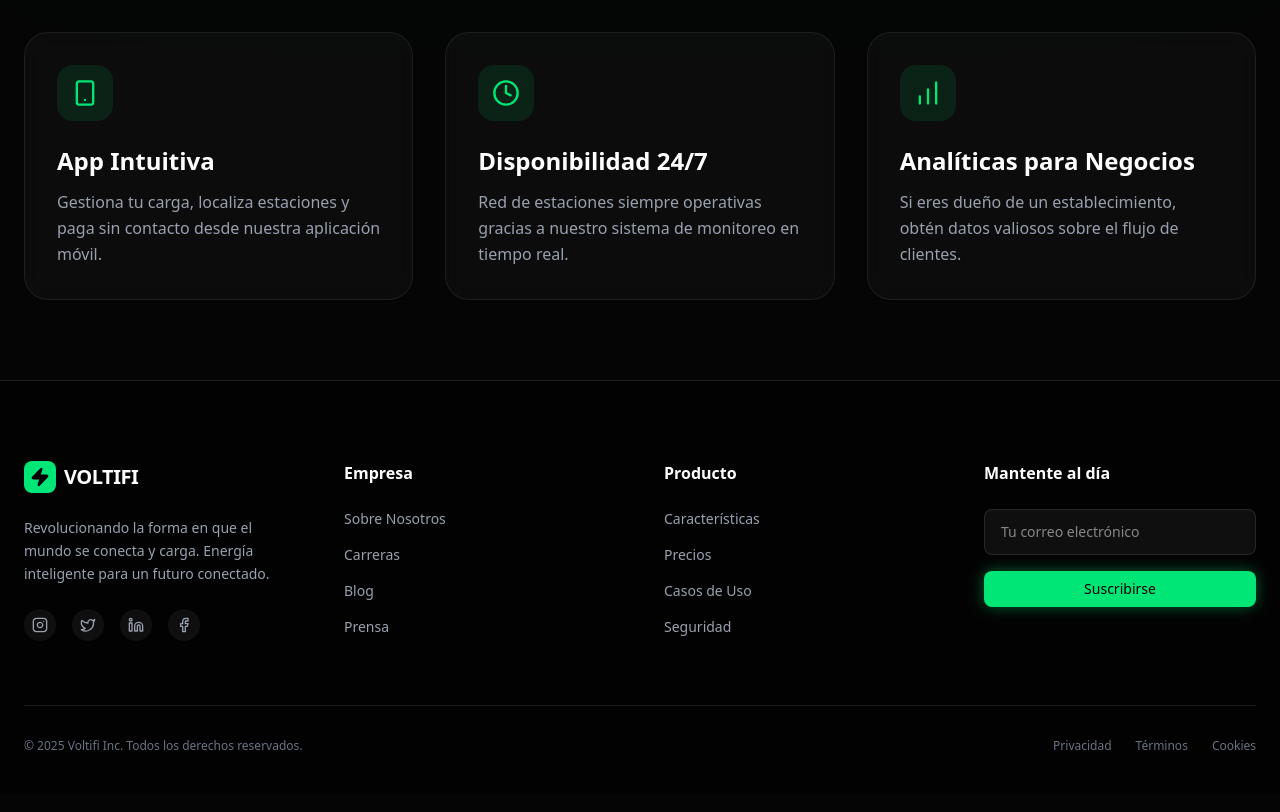
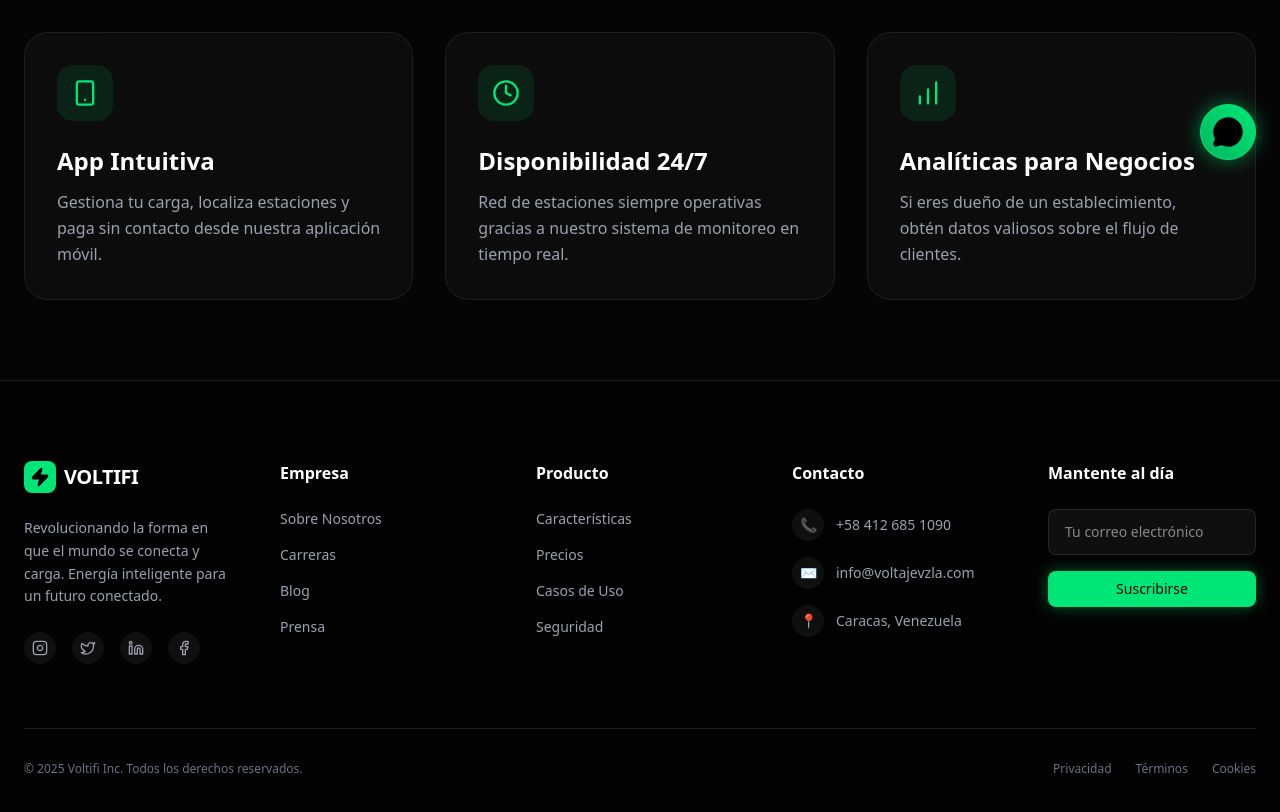
Before and after one commit to ale061191/voltajeVzla, a Next.js app: page /beneficios in a window 1280 px wide. Shown: the part 616-1428 px from the top of the page. Built offline with nearby package versions, Linux system fonts and the light colour scheme.

Commit message:
feat: add whatsapp fab and update contact details

```diff
--- a/src/app/layout.tsx
+++ b/src/app/layout.tsx
@@ -1,6 +1,7 @@
 import type { Metadata } from "next";
 import { Outfit } from "next/font/google"; // Using Outfit for a modern tech look
 import "./globals.css";
+import { WhatsAppFAB } from "@/components/ui/WhatsAppFAB";
 
 const outfit = Outfit({
   variable: "--font-outfit",
@@ -27,6 +28,7 @@ export default function RootLayout({
         className={`${outfit.variable} antialiased bg-background text-foreground bg-[url('/grid-bg.svg')]`} // Added placeholder for grid bg if we add one later
       >
         {children}
+        <WhatsAppFAB />
       </body>
     </html>
   );
--- a/src/components/layout/Footer.tsx
+++ b/src/components/layout/Footer.tsx
@@ -10,7 +10,7 @@ export const Footer = () => {
         <footer className="border-t border-white/10 bg-black/50 backdrop-blur-xl relative z-10 pt-20 pb-10">
             <div className="container mx-auto px-6">
 
-                <div className="grid grid-cols-1 md:grid-cols-2 lg:grid-cols-4 gap-12 mb-16">
+                <div className="grid grid-cols-1 md:grid-cols-2 lg:grid-cols-5 gap-12 mb-16">
                     {/* Brand */}
                     <div className="space-y-6">
                         <Link href="/" className="flex items-center gap-2">
@@ -53,6 +53,25 @@ export const Footer = () => {
                         </ul>
                     </div>
 
+                    {/* Contact Info */}
+                    <div>
+                        <h4 className="font-bold mb-6 text-white">Contacto</h4>
+                        <ul className="space-y-4 text-sm text-gray-400">
+                            <li className="flex items-center gap-3">
+                                <span className="w-8 h-8 rounded-full bg-white/5 flex items-center justify-center text-[#00E676]">📞</span>
+                                <a href="tel:+584126851090" className="hover:text-[#00E676] transition-colors">+58 412 685 1090</a>
+                            </li>
+                            <li className="flex items-center gap-3">
+                                <span className="w-8 h-8 rounded-full bg-white/5 flex items-center justify-center text-[#00E676]">✉️</span>
+                                <a href="mailto:info@voltajevzla.com" className="hover:text-[#00E676] transition-colors">info@voltajevzla.com</a>
+                            </li>
+                            <li className="flex items-center gap-3">
+                                <span className="w-8 h-8 rounded-full bg-white/5 flex items-center justify-center text-[#00E676]">📍</span>
+                                <span>Caracas, Venezuela</span>
+                            </li>
+                        </ul>
+                    </div>
+
                     {/* Newsletter */}
                     <div>
                         <h4 className="font-bold mb-6 text-white">Mantente al día</h4>
--- a/src/components/sections/BusinessSections.tsx
+++ b/src/components/sections/BusinessSections.tsx
@@ -133,7 +133,7 @@ export const BusinessSections = () => {
                                     </div>
                                     <div className="flex items-center gap-3">
                                         <div className="w-8 h-8 rounded-full bg-white/5 flex items-center justify-center">📞</div>
-                                        +58 412 426 5960
+                                        +58 412 685 1090
                                     </div>
                                 </div>
                             </div>
--- /dev/null
+++ b/src/components/ui/WhatsAppFAB.tsx
@@ -0,0 +1,38 @@
+'use client';
+
+import React from 'react';
+import { motion } from 'framer-motion';
+import { MessageCircle } from 'lucide-react';
+
+export const WhatsAppFAB = () => {
+    const phoneNumber = "584126851090";
+    const message = encodeURIComponent("¡Hola! 👋 Quiero más información sobre las estaciones de Voltifi.");
+    const whatsappUrl = `https://wa.me/${phoneNumber}?text=${message}`;
+
+    return (
+        <a
+            href={whatsappUrl}
+            target="_blank"
+            rel="noopener noreferrer"
+            className="fixed bottom-6 right-6 z-50 flex items-center justify-center group"
+            aria-label="Contactar por WhatsApp"
+        >
+            {/* Pulsing effect */}
+            <span className="absolute inline-flex h-full w-full rounded-full bg-[#00E676] opacity-0 group-hover:animate-ping duration-1000"></span>
+
+            <motion.div
+                whileHover={{ scale: 1.1 }}
+                whileTap={{ scale: 0.9 }}
+                className="relative flex items-center justify-center w-14 h-14 bg-[#00E676] rounded-full shadow-[0_0_20px_rgba(0,230,118,0.5)] border border-[#00E676]"
+            >
+                <div className="absolute inset-0 rounded-full bg-gradient-to-tr from-black/20 to-transparent pointer-events-none" />
+                <MessageCircle className="w-8 h-8 text-black fill-current" />
+            </motion.div>
+
+            {/* Tooltip */}
+            <span className="absolute right-16 bg-white text-black px-3 py-1 rounded-lg text-sm font-bold opacity-0 group-hover:opacity-100 transition-opacity whitespace-nowrap shadow-lg">
+                ¡Chatea con nosotros!
+            </span>
+        </a>
+    );
+};
```
